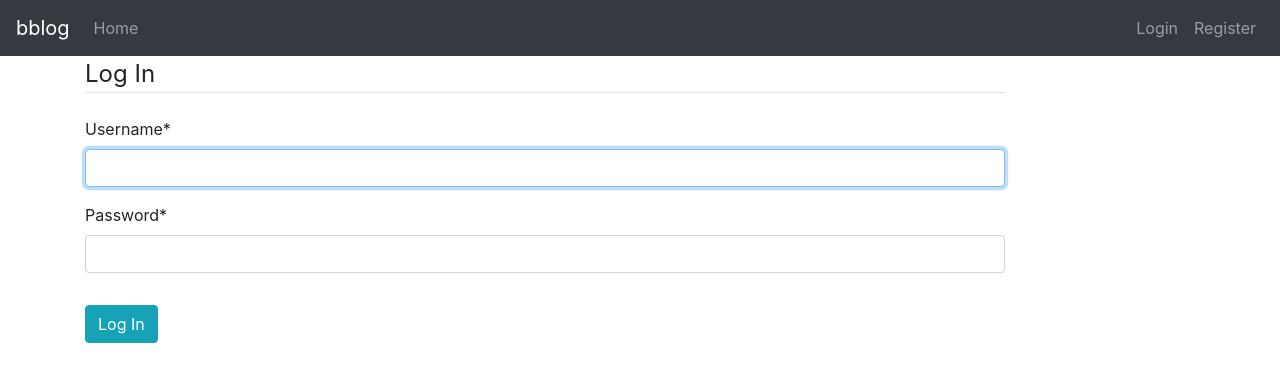
After one commit to boberstarosta/bblog, a Django app: page /users/login/ in a window 1280 px wide. The commit adds this page. Shown: the top 382 px of the page. Run offline with Django 3.2, Linux system fonts and the light colour scheme; some libraries are stand-ins or nearby versions.

Commit message:
created login and logout views

```diff
--- a/blog/templates/blog/base.html
+++ b/blog/templates/blog/base.html
@@ -24,9 +24,9 @@
         <div class="navbar-nav ml-auto">
           {% if user.is_authenticated %}
             <span class="navbar-text">Logged in as {{ user.username }}</span>
-            <a class="nav-item nav-link" href="#">Logout</a>
+            <a class="nav-item nav-link" href="{% url 'users:logout' %}">Logout</a>
           {% else %}
-            <a class="nav-item nav-link" href="#">Login</a>
+            <a class="nav-item nav-link" href="{% url 'users:login' %}">Login</a>
             <a class="nav-item nav-link" href="{% url 'users:register' %}">Register</a>
           {% endif %}
         </div>
--- a/project/settings.py
+++ b/project/settings.py
@@ -123,3 +123,6 @@ USE_TZ = True
 STATIC_URL = '/static/'
 
 CRISPY_TEMPLATE_PACK = 'bootstrap4'
+
+LOGIN_REDIRECT_URL = 'blog:index'
+LOGIN_URL = 'users:login'
--- /dev/null
+++ b/users/templates/users/login.html
@@ -0,0 +1,16 @@
+{% extends 'blog/base.html' %}
+
+{% load crispy_forms_tags %}
+
+{% block content %}
+  <form method="POST">
+    {% csrf_token %}
+      <fieldset class="form-group">
+        <legend class="border-bottom mb-4">Log In</legend>
+        {{ form|crispy }}
+      </fieldset>
+      <div class="form-group">
+        <button class="btn btn-info" type="submit">Log In</button>
+      </div>
+  </form>
+{% endblock content %}
--- /dev/null
+++ b/users/templates/users/logout.html
@@ -0,0 +1,5 @@
+{% extends 'blog/base.html' %}
+
+{% block content %}
+  <h2>You have been logged out.</h2>
+{% endblock content %}
--- a/users/urls.py
+++ b/users/urls.py
@@ -1,10 +1,15 @@
 from django.urls import path
+from django.contrib.auth import views as auth_views
 
-from users import views
+from users import views as users_views
 
 
 app_name = 'users'
 
 urlpatterns = [
-	path('register/', views.register, name='register'),
+	path('register/', users_views.register, name='register'),
+	path('login/', auth_views.LoginView.as_view(
+		template_name='users/login.html'), name='login'),
+	path('logout/', auth_views.LogoutView.as_view(
+		template_name='users/logout.html'), name='logout'),
 ]
--- a/users/views.py
+++ b/users/views.py
@@ -11,7 +11,7 @@ def register(request):
 			form.save()
 			username = form.cleaned_data.get('username')
 			messages.success(request, f'Account created for {username}!')
-			return redirect('blog:index')
+			return redirect('users:login')
 	else:
 		form = RegistrationForm()
 	return render(request, 'users/register.html', {'form': form})
```
Also changed, not shown: users/tests/test_views.py (+8 -0 lines).
